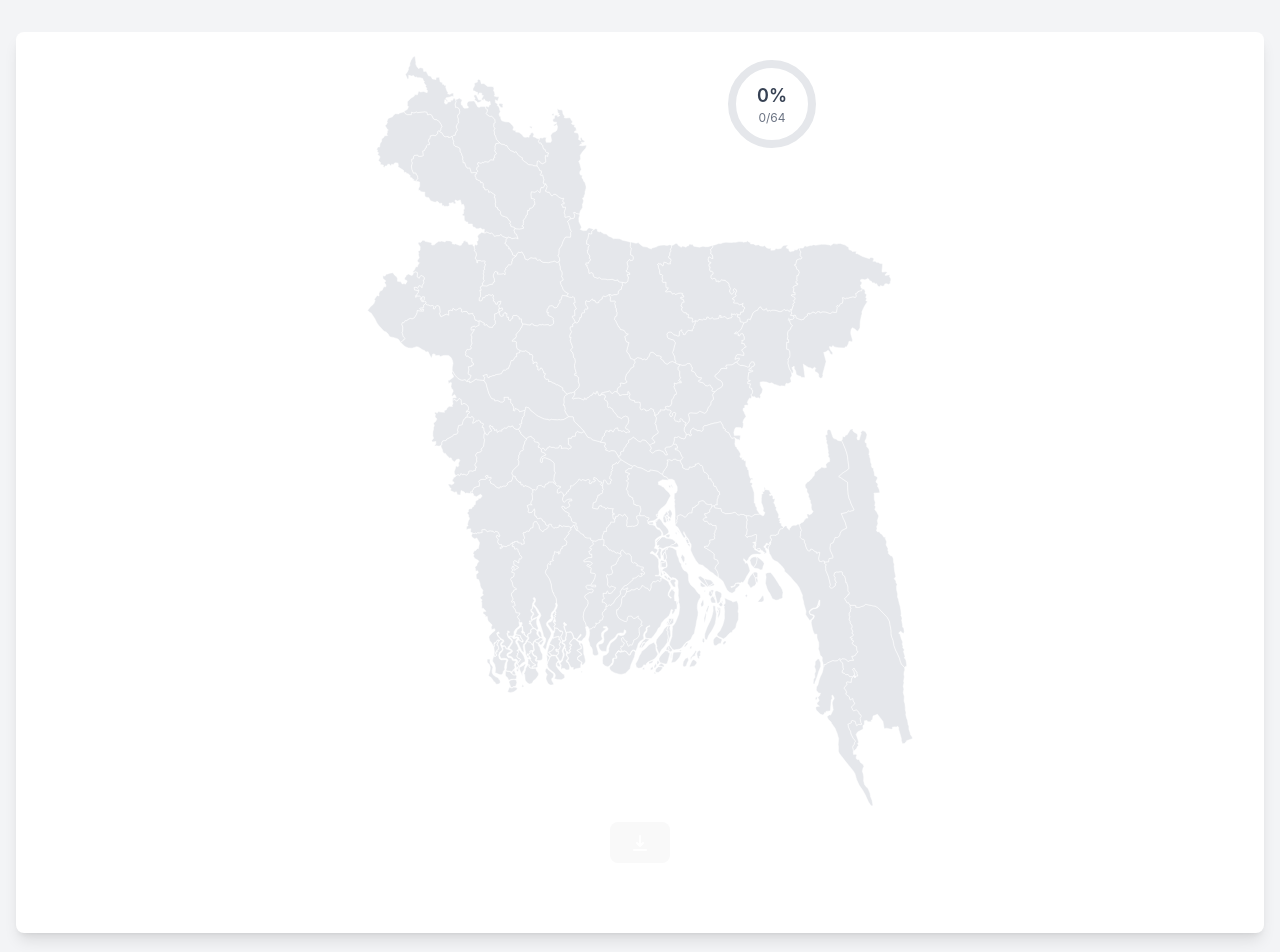
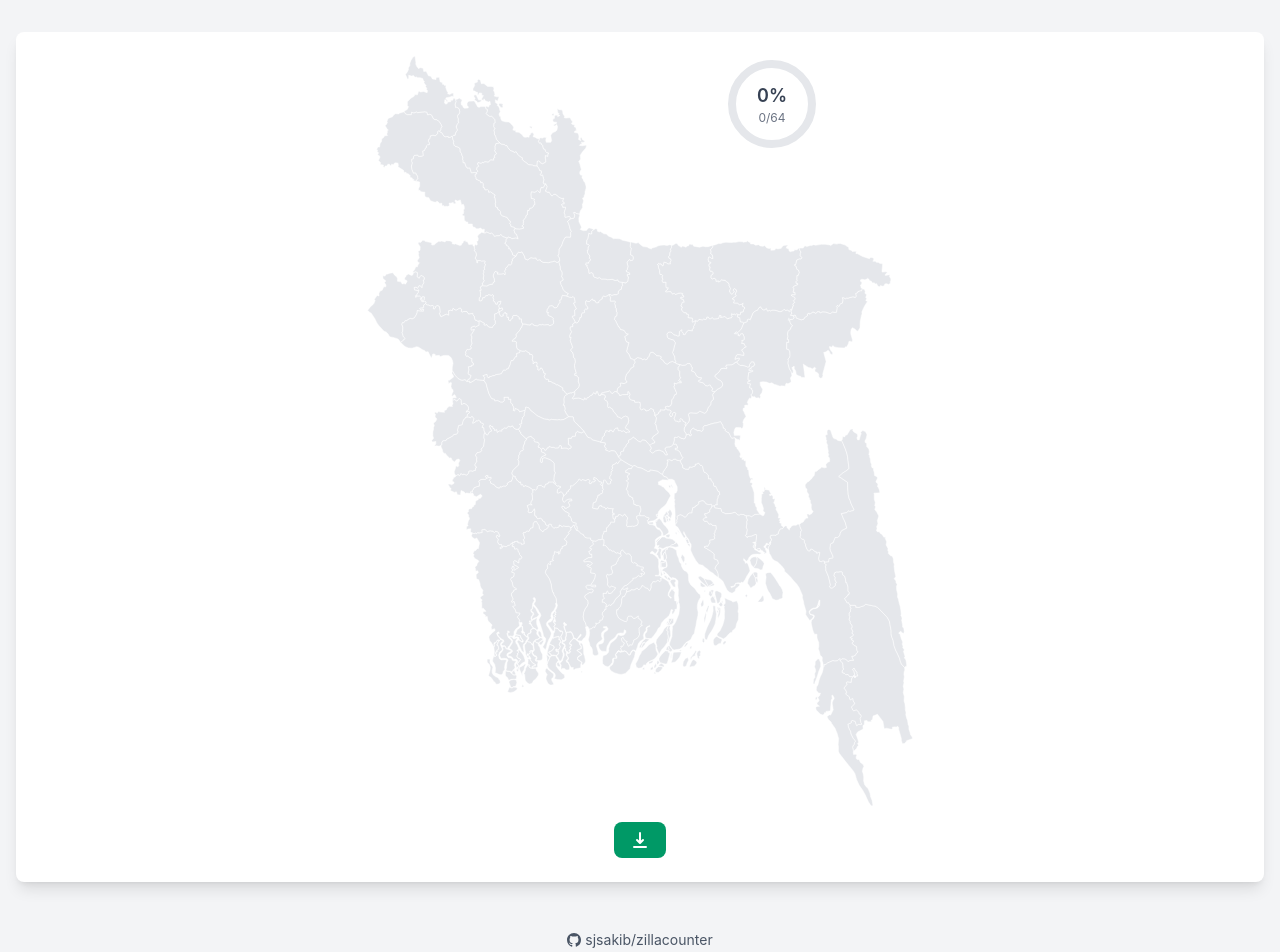
Before and after one commit to sjsakib/jela-count, a React (Vite) app: page / in a window 1280 px wide. Shown: the top 952 px of the page. Built offline with nearby package versions, Linux system fonts and the light colour scheme; grey boxes are pictures that could not be loaded.

Commit message:
cosmetic fixes

```diff
--- a/src/App.tsx
+++ b/src/App.tsx
@@ -29,6 +29,29 @@
             visitedOrder={visitedOrder}
           />
         </div>
+        <div className='flex justify-center mt-12'>
+          <a
+            href='https://github.com/sjsakib/zillacounter'
+            target='_blank'
+            rel='noopener noreferrer'
+            className='text-sm text-gray-600 hover:text-blue-800 hover:underline transition-colors duration-200 flex items-center gap-1'
+            aria-label='Visit the zillacounter GitHub repository'
+          >
+            <svg
+              height='14'
+              viewBox='0 0 16 16'
+              width='14'
+              className='fill-current'
+              aria-hidden='true'
+            >
+              <path
+                fillRule='evenodd'
+                d='M8 0C3.58 0 0 3.58 0 8c0 3.54 2.29 6.53 5.47 7.59.4.07.55-.17.55-.38 0-.19-.01-.82-.01-1.49-2.01.37-2.53-.49-2.69-.94-.09-.23-.48-.94-.82-1.13-.28-.15-.68-.52-.01-.53.63-.01 1.08.58 1.23.82.72 1.21 1.87.87 2.33.66.07-.52.28-.87.51-1.07-1.78-.2-3.64-.89-3.64-3.95 0-.87.31-1.59.82-2.15-.08-.2-.36-1.02.08-2.12 0 0 .67-.21 2.2.82.64-.18 1.32-.27 2-.27.68 0 1.36.09 2 .27 1.53-1.04 2.2-.82 2.2-.82.44 1.1.16 1.92.08 2.12.51.56.82 1.27.82 2.15 0 3.07-1.87 3.75-3.65 3.95.29.25.54.73.54 1.48 0 1.07-.01 1.93-.01 2.2 0 .21.15.46.55.38A8.013 8.013 0 0016 8c0-4.42-3.58-8-8-8z'
+              ></path>
+            </svg>
+            sjsakib/zillacounter
+          </a>
+        </div>
       </div>
     </div>
   );
--- a/src/components/BangladeshMap.tsx
+++ b/src/components/BangladeshMap.tsx
@@ -69,22 +69,13 @@
       .enter()
       .append('path')
       .attr('d', path)
-      .attr('class', d => `district ${visitedDistricts.has(d.id) ? 'visited' : ''}`)
+      .attr('class', d => `district cursor-pointer ${visitedDistricts.has(d.id) ? 'visited' : ''}`)
       .attr('fill', d => (visitedDistricts.has(d.id) ? '#4CAF50' : '#e5e7eb'))
       .attr('stroke', '#fff')
       .attr('stroke-width', '0.5')
       .on('click', (_, d) => {
         onDistrictClick(d.id);
         setPopover(prev => ({ ...prev, visible: false }));
-      });
-
-    // Add hover effects
-    districts
-      .on('mouseover', function (this: SVGPathElement, _, d: DistrictFeature) {
-        d3.select(this).attr('fill', visitedDistricts.has(d.id) ? '#45a049' : '#d1d5db');
-      })
-      .on('mouseout', function (this: SVGPathElement, _, d: DistrictFeature) {
-        d3.select(this).attr('fill', visitedDistricts.has(d.id) ? '#4CAF50' : '#e5e7eb');
       });
 
     // Replace the text labels and hover effects with popover
@@ -284,7 +275,7 @@
           <button
             onClick={handleShareClick}
             data-share-button
-            className='px-4 py-2 text-sm font-medium text-white bg-blue-600 rounded-lg hover:bg-blue-700 focus:outline-none focus:ring-2 focus:ring-blue-500 focus:ring-offset-2'
+            className='px-4 py-2 text-sm font-medium text-white bg-emerald-600 rounded-lg hover:bg-emerald-700 focus:outline-none focus:ring-2 focus:ring-emerald-500 focus:ring-offset-2 cursor-pointer'
           >
             <svg
               xmlns='http://www.w3.org/2000/svg'
@@ -308,7 +299,7 @@
             link.click();
             URL.revokeObjectURL(link.href);
           }}
-          className='px-4 py-2 text-sm font-medium text-white bg-blue-600 rounded-lg hover:bg-blue-700 focus:outline-none focus:ring-2 focus:ring-blue-500 focus:ring-offset-2'
+          className='px-4 py-2 text-sm font-medium text-white bg-emerald-600 rounded-lg hover:bg-emerald-700 focus:outline-none focus:ring-2 focus:ring-emerald-500 focus:ring-offset-2 cursor-pointer'
         >
           <svg
             xmlns='http://www.w3.org/2000/svg'
@@ -324,18 +315,7 @@
           </svg>
         </button>
       </div>
+    </div>
 
-      {/* GitHub Star Button */}
-      <div className='flex justify-center mt-4'>
-        <iframe
-          src='https://ghbtns.com/github-btn.html?user=sjsakib&repo=zillacounter&type=star&count=true&size=large'
-          frameBorder='0'
-          scrolling='0'
-          width='170'
-          height='30'
-          title='GitHub'
-        ></iframe>
-      </div>
-    </div>
   );
 };
--- a/src/data/districts.ts
+++ b/src/data/districts.ts
@@ -1,4 +1,4 @@
 import { GeoJSONData } from '../types/district';
 import districtsJson from './districts.json';
 
-export const districtsData: GeoJSONData = districtsJson;
+export const districtsData = districtsJson as unknown as GeoJSONData;
--- a/src/index.css
+++ b/src/index.css
@@ -14,61 +14,3 @@
   -webkit-font-smoothing: antialiased;
   -moz-osx-font-smoothing: grayscale;
 }
-
-#root {
-  width: 100%;
-}
-
-a {
-  font-weight: 500;
-  color: #646cff;
-  text-decoration: inherit;
-}
-a:hover {
-  color: #535bf2;
-}
-
-body {
-  margin: 0;
-  display: flex;
-  place-items: center;
-  min-width: 320px;
-  min-height: 100vh;
-}
-
-h1 {
-  font-size: 3.2em;
-  line-height: 1.1;
-}
-
-button {
-  border-radius: 8px;
-  border: 1px solid transparent;
-  padding: 0.6em 1.2em;
-  font-size: 1em;
-  font-weight: 500;
-  font-family: inherit;
-  background-color: #1a1a1a;
-  cursor: pointer;
-  transition: border-color 0.25s;
-}
-button:hover {
-  border-color: #646cff;
-}
-button:focus,
-button:focus-visible {
-  outline: 4px auto -webkit-focus-ring-color;
-}
-
-@media (prefers-color-scheme: light) {
-  :root {
-    color: #213547;
-    background-color: #ffffff;
-  }
-  a:hover {
-    color: #747bff;
-  }
-  button {
-    background-color: #f9f9f9;
-  }
-}
--- a/src/types/district.ts
+++ b/src/types/district.ts
@@ -1,25 +1,25 @@
 export interface District {
-  id: number;
+  id: string;
   name: string;
   coordinates: [number, number];
   visited: boolean;
 }
 
 export interface DistrictFeature {
-  type: string;
-  id: number;
+  type: 'Feature';
+  id: string;
   properties: {
-    // name: string;
+    name: string;
     ADM1_EN: string; // division name
     ADM2_EN: string; // district name
   };
   geometry: {
-    type: string;
-    coordinates: number[][][] | number[][][][];
+    type: 'Polygon';
+    coordinates: number[][][];
   };
 }
 
 export interface GeoJSONData {
-  type: string;
+  type: 'FeatureCollection';
   features: DistrictFeature[];
 }
```
